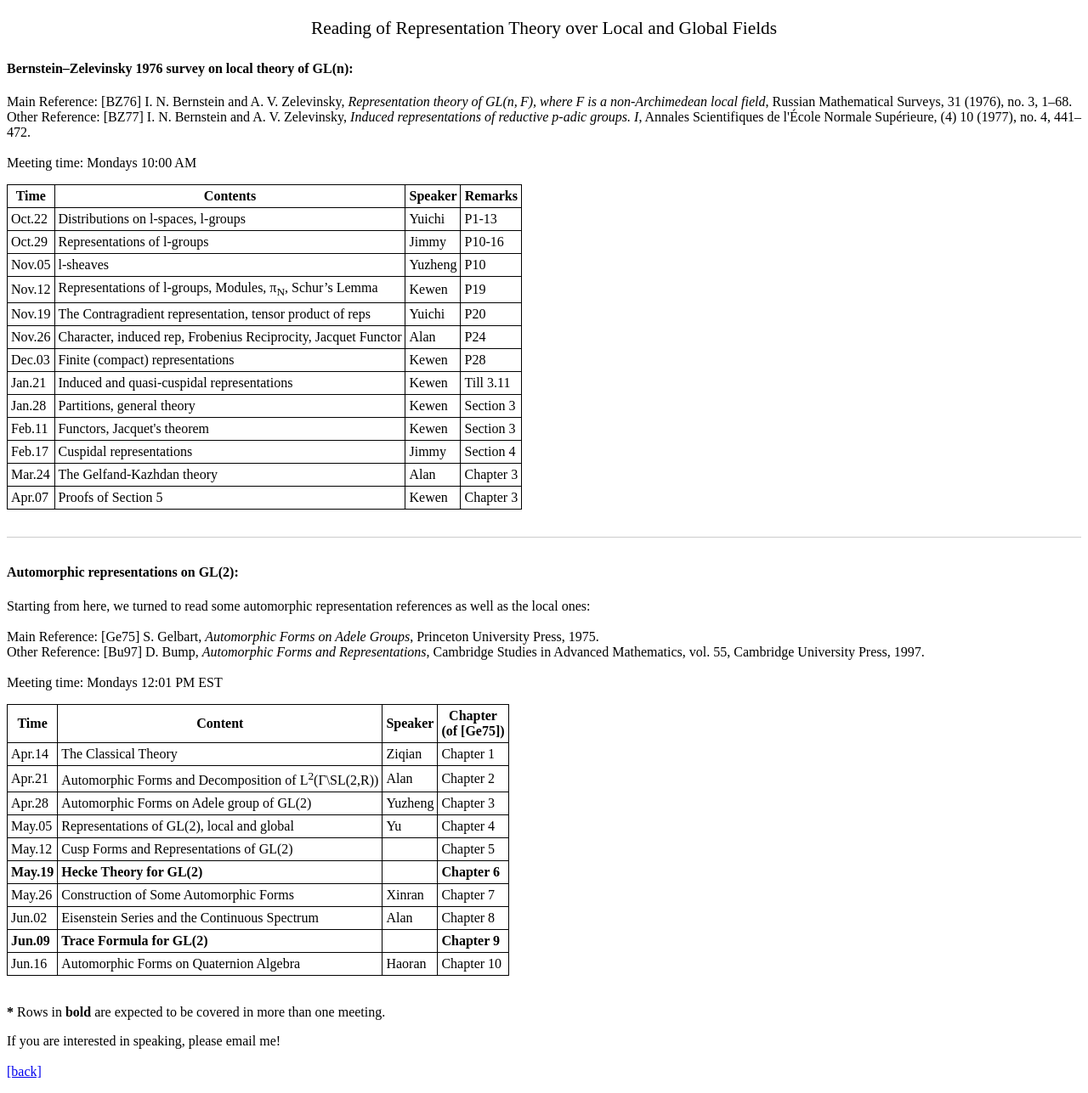
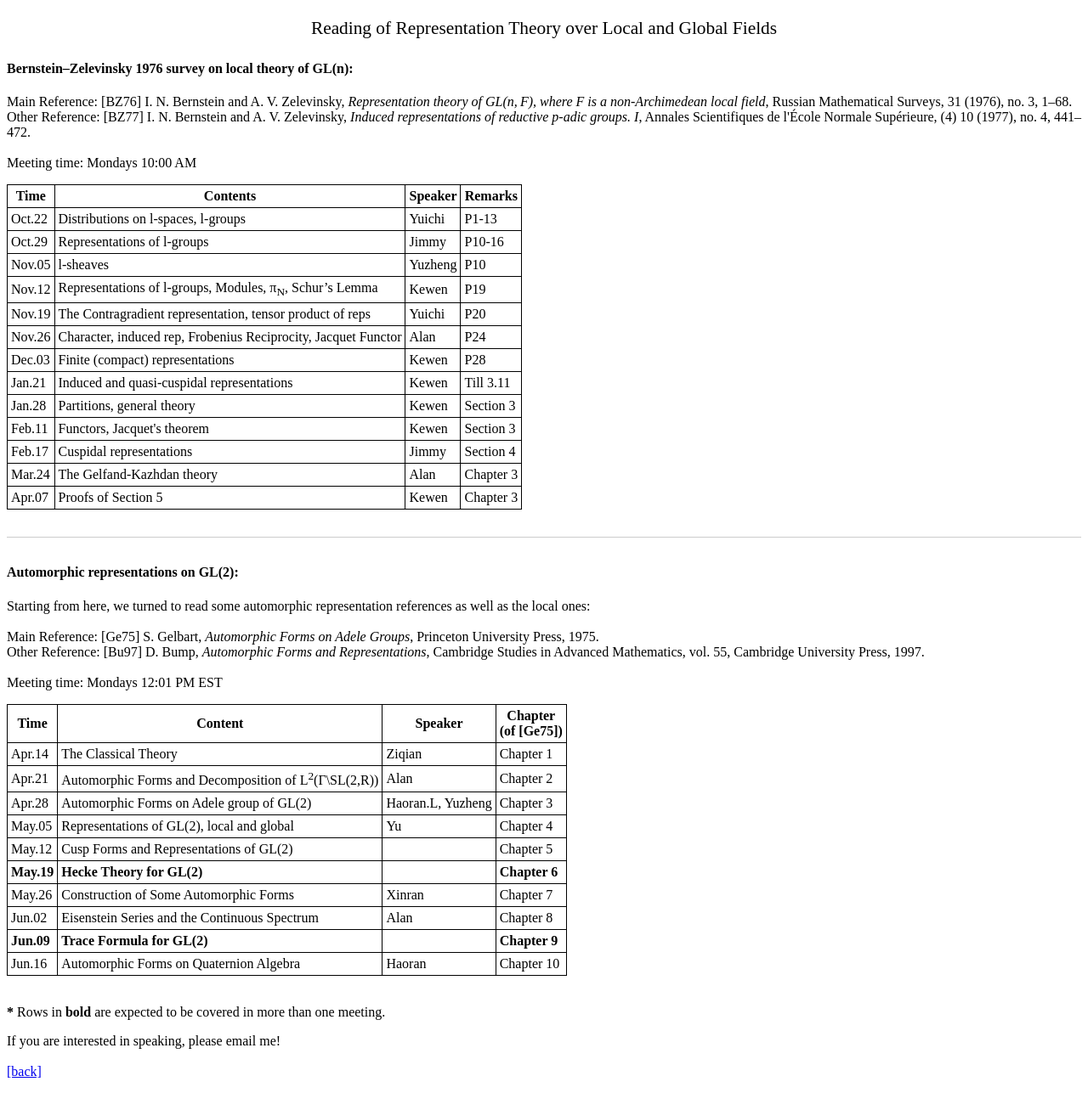
Before and after one commit to axhou/axhou.github.io, a Jekyll site: the page bzf2024.html, which Jekyll copies as it is, in a window 1280 px wide. Shown: the whole page at 85% size. Built offline with Jekyll 4.4.1, drawn with Linux system fonts in a browser that asks for light colours.

Commit message:
Update bzf2024.html

```diff
--- a/bzf2024.html
+++ b/bzf2024.html
@@ -127,7 +127,7 @@
     <tbody>
       <tr><td>Apr.14</td><td>The Classical Theory</td><td>Ziqian</td><td>Chapter 1</td></tr>
       <tr><td>Apr.21</td><td>Automorphic Forms and Decomposition of L<sup>2</sup>(&Gamma;\SL(2,R))</td><td>Alan</td><td>Chapter 2</td></tr>
-      <tr><td>Apr.28</td><td>Automorphic Forms on Adele group of GL(2)</td><td>Yuzheng</td><td>Chapter 3</td></tr>
+      <tr><td>Apr.28</td><td>Automorphic Forms on Adele group of GL(2)</td><td>Haoran.L, Yuzheng</td><td>Chapter 3</td></tr>
       <tr><td>May.05</td><td>Representations of GL(2), local and global</td><td>Yu</td><td>Chapter 4</td></tr>
       <tr><td>May.12</td><td>Cusp Forms and Representations of GL(2)</td><td></td><td>Chapter 5</td></tr>
       <tr><td><strong>May.19</strong></td><td><strong>Hecke Theory for GL(2)</strong></td><td></td><td><strong>Chapter 6</strong></td></tr>
```
